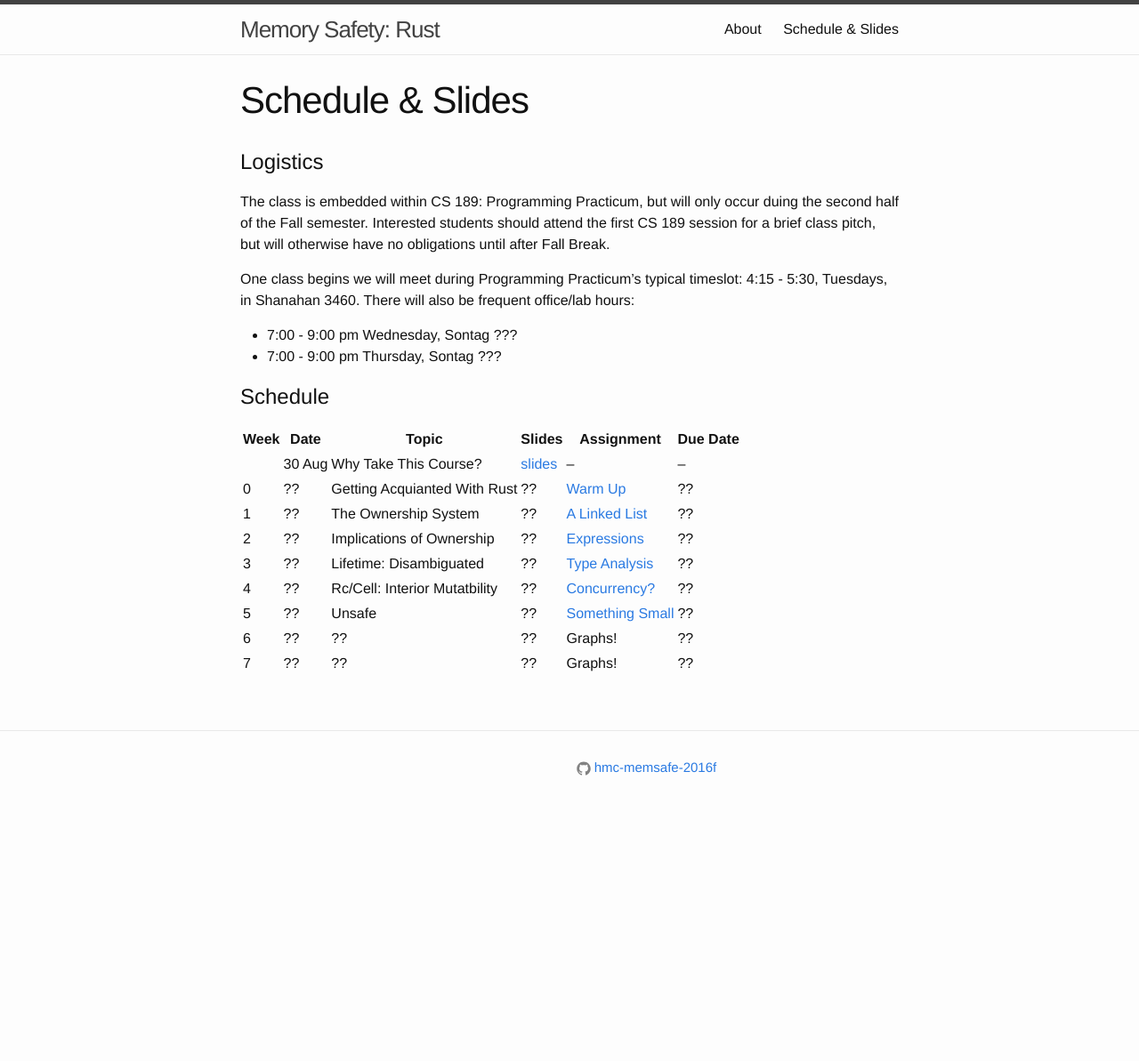
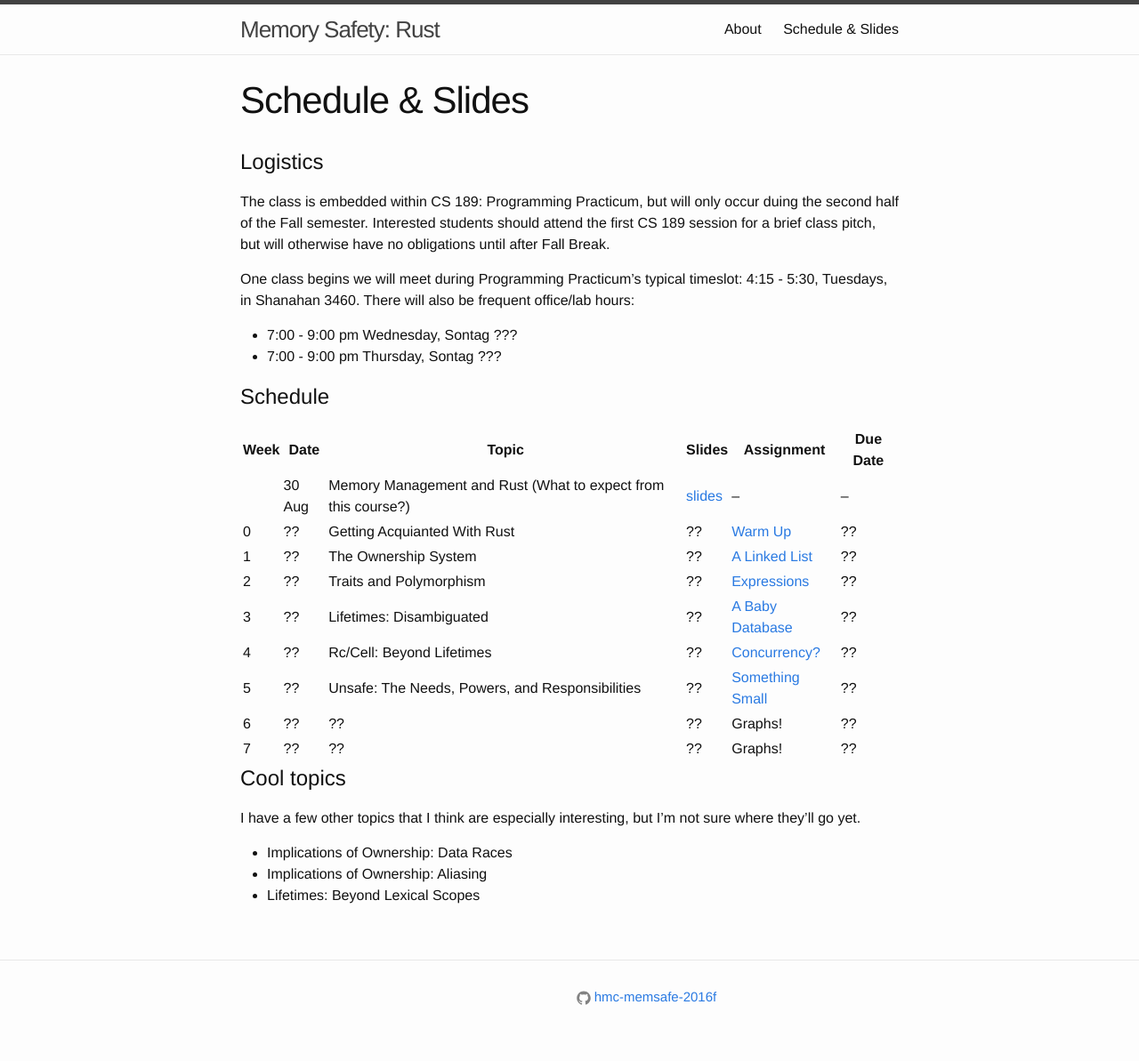
Before and after one commit to hmc-memsafe-2016f/hmc-memsafe-2016f.github.io, a Jekyll site: the page built from schedule.md, in a window 1280 px wide. Shown: the whole page at 89% size. Built offline with Jekyll 4.4.1, drawn with Linux system fonts in a browser that asks for light colours; before the commit the page ends 935 px from its top, so only the background shows below that.

Commit message:
Reorganized lectures

```diff
--- a/schedule.md
+++ b/schedule.md
@@ -22,16 +22,24 @@ hours:
 
 Week |  Date  | Topic | Slides | Assignment | Due Date |
 -----|--------|-------|--------|------------|----------|
-     | 30 Aug | Why Take This Course?          | [slides][slides0] |  -- | -- |
+     | 30 Aug | Memory Management and Rust (What to expect from this course?) | [slides][slides0] |  -- | -- |
 0    | ??     | Getting Acquianted With Rust   | ?? | [Warm Up][hw0] | ?? |
 1    | ??     | The Ownership System           | ?? | [A Linked List][hw1] | ?? |
-2    | ??     | Implications of Ownership      | ?? | [Expressions][hw2] | ?? |
-3    | ??     | Lifetime: Disambiguated        | ?? | [Type Analysis][hw3] | ?? |
-4    | ??     | Rc/Cell: Interior Mutatbility  | ?? | [Concurrency?][hw4] | ?? |
-5    | ??     | Unsafe                         | ?? | [Something Small][hw5] | ?? |
+2    | ??     | Traits and Polymorphism        | ?? | [Expressions][hw2] | ?? |
+3    | ??     | Lifetimes: Disambiguated       | ?? | [A Baby Database][hw3] | ?? |
+4    | ??     | Rc/Cell: Beyond Lifetimes      | ?? | [Concurrency?][hw4] | ?? |
+5    | ??     | Unsafe: The Needs, Powers, and Responsibilities | ?? | [Something Small][hw5] | ?? |
 6    | ??     | ??                             | ?? | Graphs! | ?? |
 7    | ??     | ??                             | ?? | Graphs! | ?? |
 
+# Cool topics
+
+I have a few other topics that I think are especially interesting, but I'm not
+sure where they'll go yet.
+
+* Implications of Ownership: Data Races
+* Implications of Ownership: Aliasing
+* Lifetimes: Beyond Lexical Scopes
 
 [hw0]: /assignments/wk0/
 [hw1]: /assignments/wk1/
```
Also changed, not shown: assignments/wk2/index.md (+2 -3 lines), assignments/wk3/index.md (added, +16 -0 lines), slides/research-talk-1/content.md (+47 -0 lines).
